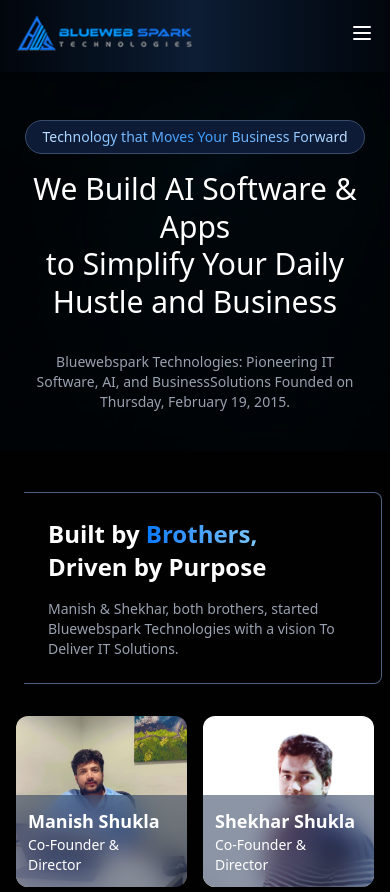
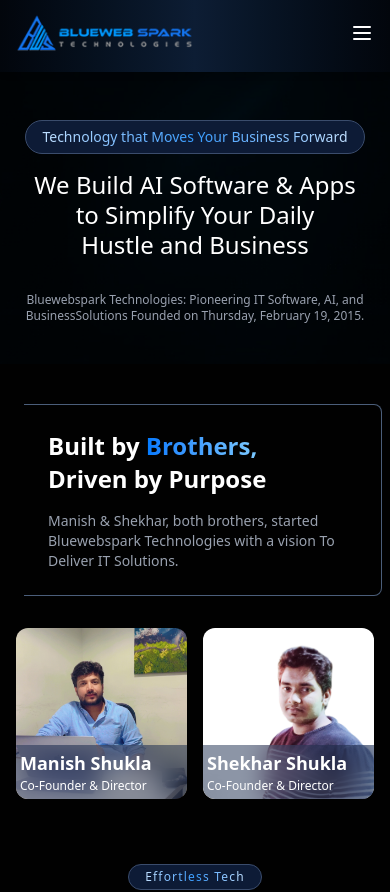
Before and after one commit to rishabh8510/WebSpark, a React (Vite) app: page / in a window 390 px wide. Shown: the top 892 px of the page. Built offline with nearby package versions, Linux system fonts and the light colour scheme.

Commit message:
new changes

```diff
--- a/src/components/SoftwareSolutions.jsx
+++ b/src/components/SoftwareSolutions.jsx
@@ -82,7 +82,7 @@
                 </div>
                 <button
                     onClick={handleClick}
-                    className="px-5 py-2 border border-blue-500 text-blue-500 text-sm rounded hover:bg-gradient-to-r from-[#007AFF] to-[#7AC8FF] hover:text-white transition"
+                    className="w-full md:w-auto px-5 py-2 border border-blue-500 text-blue-500 text-sm rounded hover:bg-gradient-to-r from-[#007AFF] to-[#7AC8FF] hover:text-white transition"
                 >
                     View
                 </button>
--- a/src/components/Testi.js
+++ b/src/components/Testi.js
@@ -9,7 +9,7 @@
         message: "Very responsive and quick to communicate. Recommended for their professionalism and ease of communication.Thank you Manish",
         name: "Abdullah A.",
         country:"Riyadh, Saudi Arabia",
-        avatar: "/ceo.jpg",
+        avatar: "/Sa.jpg",
       },
       {
         message: "good communication and did everything like I wanted, highly recommended.",
--- a/src/pages/Home.jsx
+++ b/src/pages/Home.jsx
@@ -290,16 +290,16 @@
     whileInView={{ x: 0, opacity: 1 }}
     transition={{ duration: 0.8 }}
     viewport={{ once: false, amount: 0.3 }}
-                className="text-3xl sm:text-5xl md:text-6xl text-white leading-tight"
+    className="text-2xl xs:text-3xl sm:text-5xl md:text-6xl text-white leading-tight whitespace-nowrap"
   >
-                We Build AI Software & Apps
+    We Build AI Software & Apps
   </motion.h1>
   <motion.h1
     initial={{ x: 100, opacity: 0 }}
     whileInView={{ x: 0, opacity: 1 }}
     transition={{ duration: 0.8, delay: 0.2 }}
     viewport={{ once: false, amount: 0.3 }}
-                className="text-3xl sm:text-5xl md:text-6xl text-white leading-tight"
+    className="text-2xl xs:text-3xl sm:text-5xl md:text-6xl text-white leading-tight"
   >
     to Simplify Your Daily
   </motion.h1>
@@ -308,7 +308,7 @@
     whileInView={{ x: 0, opacity: 1 }}
     transition={{ duration: 0.8, delay: 0.4 }}
     viewport={{ once: false, amount: 0.3 }}
-                className="text-3xl sm:text-5xl md:text-6xl text-white leading-tight"
+    className="text-2xl xs:text-3xl sm:text-5xl md:text-6xl text-white leading-tight"
   >
     Hustle and Business
   </motion.h1>
@@ -320,7 +320,7 @@
               whileInView={{ y: 0, opacity: 1 }}
               transition={{ duration: 0.8, delay: 0.6 }}
               viewport={{ once: false, amount: 0.3 }}
-              className="text-gray-400 mt-4 max-w-2xl mx-auto text-sm sm:text-sm md:text-lg font-light px-2 sm:px-4 lg:text-sm"
+              className="text-gray-400 mt-4 max-w-2xl mx-auto text-xs sm:text-sm md:text-lg font-light px-2 sm:px-4 lg:text-sm"
             >
               Bluewebspark Technologies: Pioneering IT Software, AI, and Business
               <br className="hidden sm:block" />
@@ -388,12 +388,12 @@
                   whileInView={{ opacity: 1, y: 0 }}
                   transition={{ duration: 0.8, delay: 0.2 }}
                   viewport={{ once: false, amount: 0.3 }}
-                  className="absolute bottom-0 left-0 right-0 bg-[#1A2C4E]/50 backdrop-blur-md p-3"
+                  className="absolute bottom-0 left-0 right-0 bg-[#1A2C4E]/50 backdrop-blur-md p-1 md:p-3"
                 >
                   <h3 className="text-white text-lg font-semibold">
                     Manish Shukla
                   </h3>
-                  <p className="text-white text-sm">Co-Founder & Director</p>
+                  <p className="text-white text-[12px] sm:text-sm">Co-Founder & Director</p>
                 </motion.div>
               </motion.div>
 
@@ -414,12 +414,12 @@
                   whileInView={{ opacity: 1, y: 0 }}
                   transition={{ duration: 0.8, delay: 0.3 }}
                   viewport={{ once: false, amount: 0.3 }}
-                  className="absolute bottom-0 left-0 right-0 bg-[#1A2C4E]/50 backdrop-blur-md p-3"
+                  className="absolute bottom-0 left-0 right-0 bg-[#1A2C4E]/50 backdrop-blur-md p-1 md:p-3"
                 >
                   <h3 className="text-white text-lg font-semibold">
                     Shekhar Shukla
                   </h3>
-                  <p className="text-white text-sm">Co-Founder & Director</p>
+                  <p className="text-white text-[12px] sm:text-sm">Co-Founder & Director</p>
                 </motion.div>
               </motion.div>
             </div>
```
Lines whose indentation alone changed are shown as unchanged.
